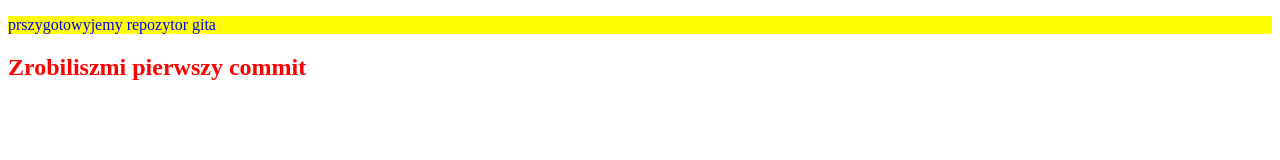
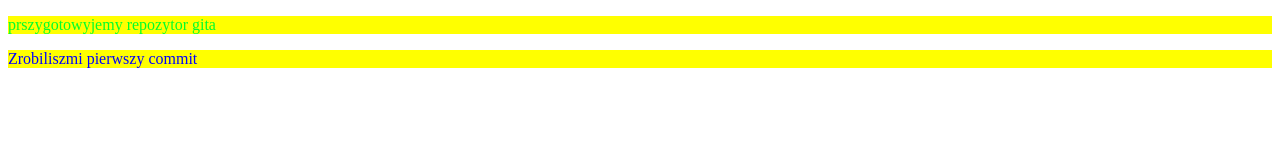
Before and after one commit to oleksokorenko/Sanya, a plain HTML site: page index.html in a window 1280 px wide. Drawn offline with Linux system fonts and the light colour scheme.

Commit message:
change color

```diff
--- a/index.html
+++ b/index.html
@@ -6,7 +6,7 @@
     <title>Cwiczenie gita nr 1</title>
     <link rel="stylesheet" href="style.css">
     <p>prszygotowyjemy repozytor gita</p>
-    <h2>Zrobiliszmi pierwszy commit</p>
+    <p>Zrobiliszmi pierwszy commit</p>
 </head>
 <body>
 
--- a/style.css
+++ b/style.css
@@ -2,6 +2,6 @@ p{
     color: blue;
     background-color: yellow;
 }
-h2{
-    color: red;
+p:first-of-type{
+    color: rgb(0, 255, 42);
 }
```
